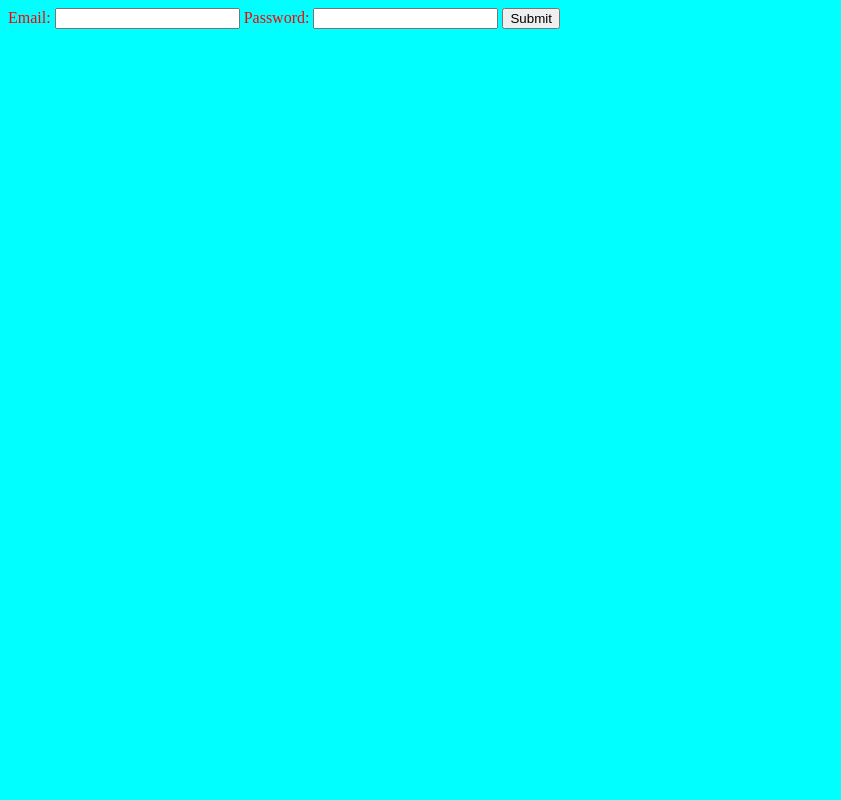
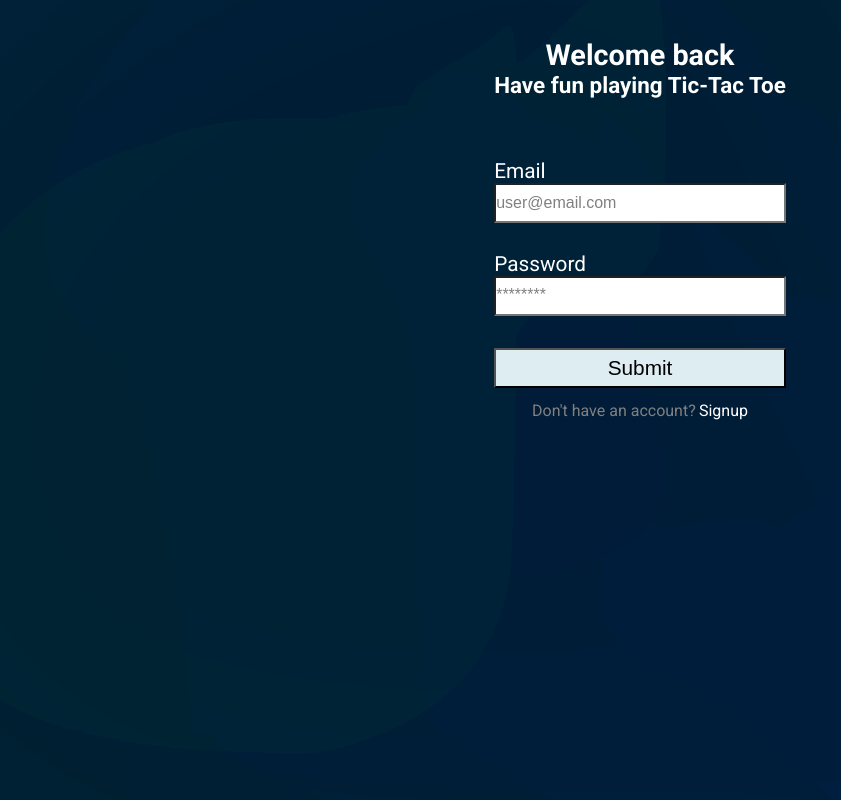
Before and after one commit to Ivakel/TicTacToe2, a Node server app: page /login in a window 1280 px wide. Shown: the whole page, without its empty margins (0-841 px from the left). Run offline with Node 20, Linux system fonts and the light colour scheme; some libraries are stand-ins or nearby versions.

Commit message:
login page done

```diff
--- a/package.json
+++ b/package.json
@@ -10,6 +10,7 @@
     "mongodb": "^5.7.0",
     "mongoose": "^7.4.3",
     "nodemon": "^3.0.1",
+    "passport": "^0.6.0",
     "socket.io": "^4.7.2"
   },
   "scripts": {
--- a/public/css/login.css
+++ b/public/css/login.css
@@ -1,4 +1,111 @@
+@import url("https://fonts.googleapis.com/css2?family=Roboto:wght@400;700&display=swap");
+@import url("https://fonts.googleapis.com/css2?family=Montserrat:wght@700&display=swap");
+
+* {
+  padding: 0;
+  margin: 0;
+  box-sizing: border-box;
+}
+
+html {
+  background: url(../img/blurry-gradient-haikei.svg) no-repeat center center
+    fixed;
+  background-size: cover;
+  height: 100%;
+  overflow: hidden;
+}
+
 body {
-  background-color: aqua;
-  color: red;
+  font-family: "Roboto", sans-serif;
+  display: flex;
+
+  justify-content: center;
+  vertical-align: middle;
 }
+
+.welcome-text {
+  font-size: 1.2rem;
+}
+
+h2 {
+  display: flex;
+  justify-content: center;
+}
+
+.container {
+  display: flex;
+  flex-direction: column;
+  margin-top: 3%;
+}
+
+label {
+  /* margin-top: 1.8rem;
+  margin-bottom: -2rem; */
+  color: white;
+}
+
+.box {
+  color: white;
+
+  background-color: white;
+
+  height: 2.5rem;
+}
+
+input {
+  color: grey;
+}
+
+::placeholder {
+  /* Most modern browsers support this now. */
+  color: grey;
+  font-size: 1rem;
+}
+
+h2,
+h3 {
+  color: white;
+}
+
+form {
+  display: flex;
+  flex-direction: column;
+  margin-top: 2rem;
+
+  font-size: 1.3rem;
+}
+
+label {
+  margin-top: 1.8rem;
+}
+
+.submit-btn {
+  display: flex;
+  justify-content: center;
+  background-color: rgb(222, 237, 241);
+  margin-top: 2rem;
+  font-weight: 2rem;
+  height: 2.5rem;
+  width: auto;
+  color: rgb(0, 0, 0);
+  font-size: 1.3rem;
+
+  /* margin-left: 1.95rem; */
+}
+
+.submit-btn:hover {
+  cursor: pointer;
+}
+
+p {
+  display: flex;
+  justify-content: center;
+  color: grey;
+  margin-top: 0.8rem;
+}
+
+a {
+  text-decoration: none;
+  color: white;
+  margin-left: 0.2rem;
+}
--- a/public/css/signup.css
+++ b/public/css/signup.css
@@ -33,7 +33,7 @@ body {
 
 label {
   margin-top: 1.8rem;
-  margin-bottom: -2rem;
+
   color: white;
 }
 
@@ -41,7 +41,7 @@ label {
   color: white;
 
   background-color: white;
-  margin-top: 2rem;
+
   height: 2.5rem;
 }
 
@@ -99,4 +99,5 @@ p {
 a {
   text-decoration: none;
   color: white;
+  margin-left: 0.2rem;
 }
--- a/views/login.ejs
+++ b/views/login.ejs
@@ -9,11 +9,28 @@
   </head>
   <body>
     <div class="container">
+      <div class="welcome-text">
+        <h2>Welcome back</h2>
+        <h3>Have fun playing Tic-Tac Toe</h3>
+      </div>
+
       <form action="/login" method="post">
-        <label for="email"> Email: </label>
-        <input type="email" name="email" id="email" />
-        <label for="password"> Password: </label>
-        <input type="text" name="password" id="password" />
+        <label for="email"> Email </label>
+        <input
+          type="email"
+          name="email"
+          id="email"
+          placeholder="user@email.com"
+          class="box"
+        />
+        <label for="password"> Password</label>
+        <input
+          type="text"
+          name="password"
+          id="password"
+          placeholder="********"
+          class="box"
+        />
         <input
           class="submit-btn"
           type="submit"
@@ -22,6 +39,7 @@
           onclick="submit(this)"
         />
       </form>
+      <p class="login">Don't have an account? <a href="login">Signup</a></p>
     </div>
   </body>
 </html>
--- a/views/signup.ejs
+++ b/views/signup.ejs
@@ -6,13 +6,13 @@
     <link rel="icon" type="image/x-icon" href="../img/icon3.jpg" />
     <link href="/css/signup.css" rel="stylesheet" type="text/css" />
 
-    <title>Tic-Tac Toe|login</title>
+    <title>Tic-Tac Toe | signup</title>
   </head>
   <body>
     <div class="wrapper">
         <div class="text">
             <h2>Create Your Account</h2>
-            <h3>Welcome have fun playing Tic-Tac Toe</h1>
+            <h3>Welcome, have fun playing Tic-Tac Toe</h1>
         </div>
 
       <form action="/signup" method="POST">
@@ -43,7 +43,7 @@
         <input class="submit-btn" type="submit" id="submit" value="Submit" onclick="submit(this)">
       </form>
 
-      <p class="login">Already have an account? <a href="login.ejs">login</a></p>
+      <p class="login">Already have an account?   <a href="login">login</a></p>
     </div>
   </body>
   <script src="../main.js"></script>
```
Also changed, not shown: 1 other file.
